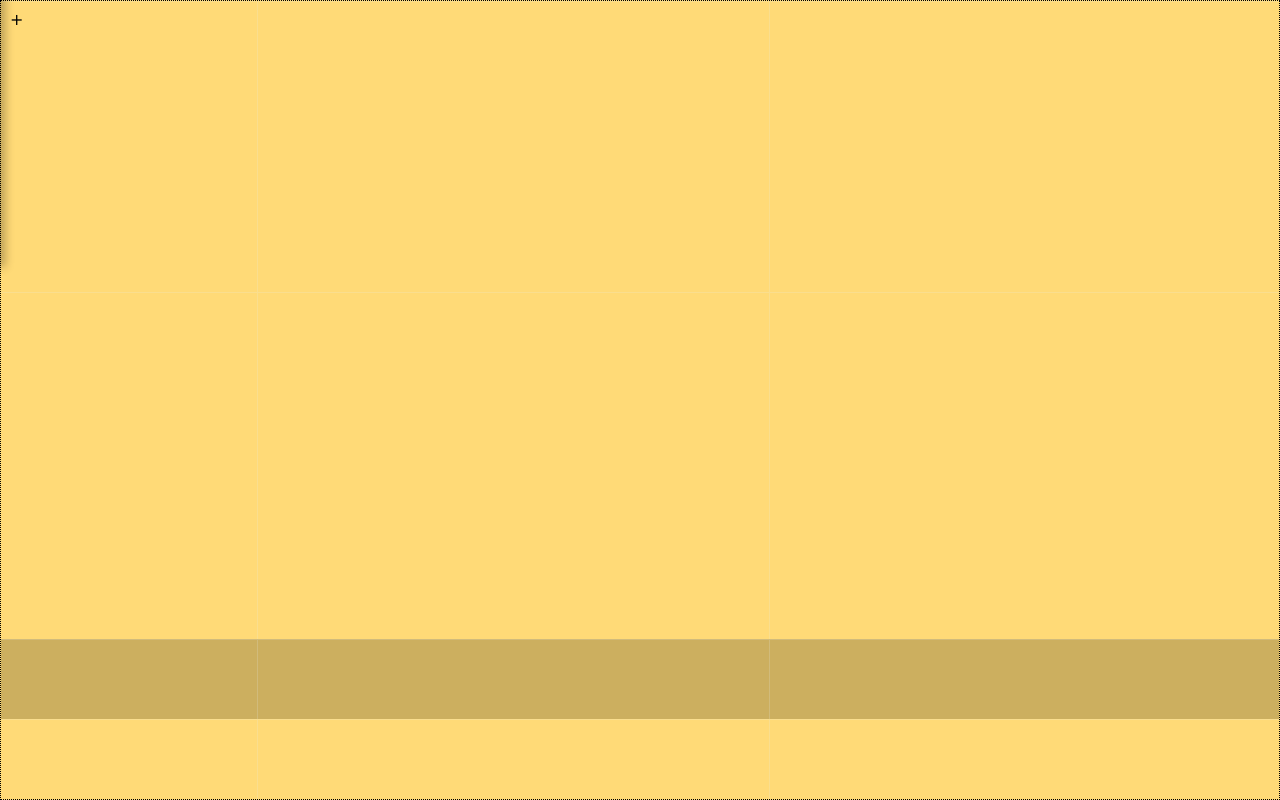
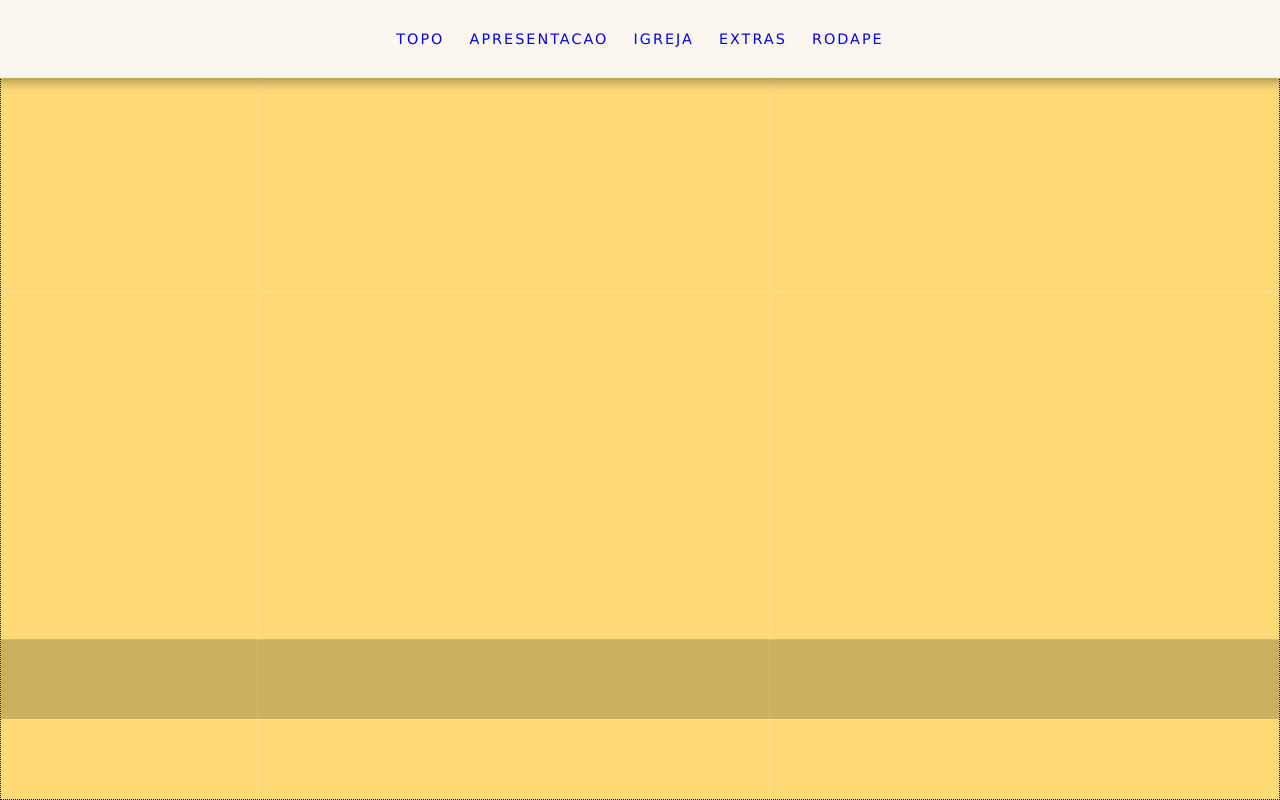
Before and after one commit to danielmascena/wedding-website, a website built with Parcel: page index.html in a window 1280 px wide. Built offline with nearby package versions, Linux system fonts and the light colour scheme; some packages are replaced by stand-ins of ours; no server answers; a web font is replaced by a local one.

Commit message:
fixing the mobile style on desktop

```diff
--- a/src/styles.css
+++ b/src/styles.css
@@ -151,8 +151,16 @@ body {
   transition: opacity 500ms ease-in-out;
 }
 @media (min-width: 700px) {
-  .hambuger-menu  {
+  .hambuger-menu,
+  .hambuger-icon  {
     display: none;
+  }
+  .top-nav {
+    width: 100%;
+    transition: none;
+  }
+  .top-nav .nav-link {
+    opacity: 1;
   }
   .top-nav li {
     display: inline-block;
```
